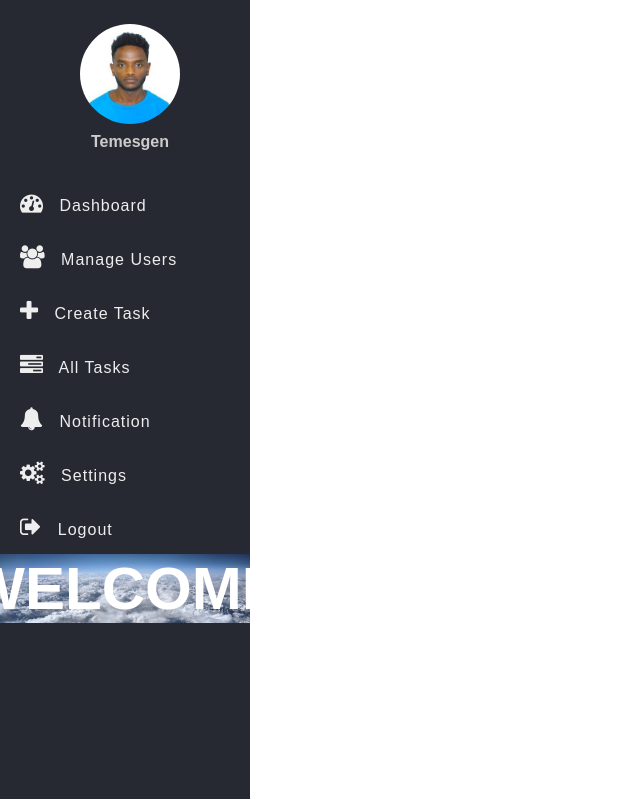
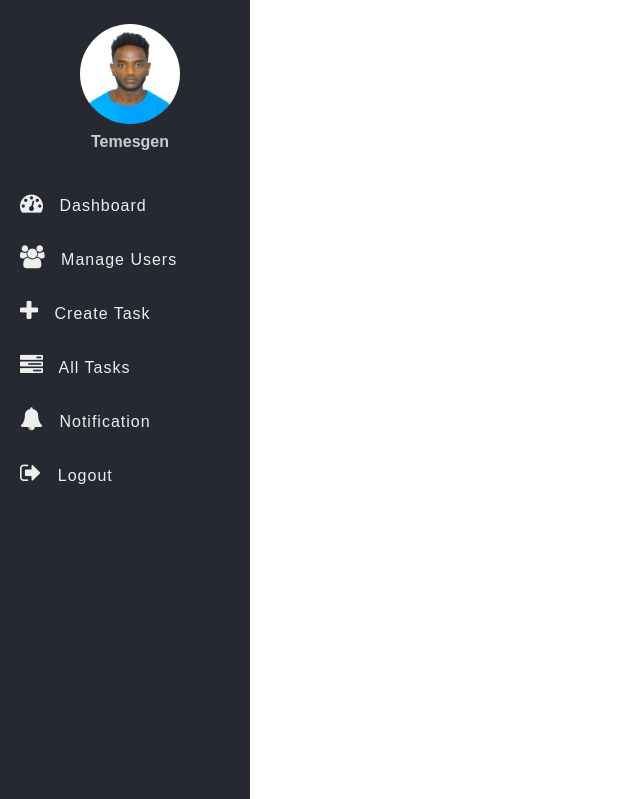
Before and after one commit to TemesgenBelay21/Employee-Task-Management-System, a PHP site: page / in a window 1280 px wide. Shown: the part 61-860 px from the top of the page, without its empty margins (0-640 px from the left). Run offline with PHP 8.4, Linux system fonts and the light colour scheme.

Commit message:
Remove Settings menu item and welcome section from dashboard

```diff
--- a/index.php
+++ b/index.php
@@ -103,13 +103,6 @@
 
 				<li>
 					<a href="#">
-						<i class="fa fa-cogs" aria-hidden="true"></i>
-						<span>Settings</span>
-					</a>
-				</li>
-
-				<li>
-					<a href="#">
 						<i class="fa fa-sign-out" aria-hidden="true"></i>
 						<span>Logout</span>
 					</a>
@@ -120,8 +113,6 @@
 			}
 			?>
 
-		<section class="section-1">
-			<h1>WELCOME</h1>
 
 		</section>
 		</nav>
```
